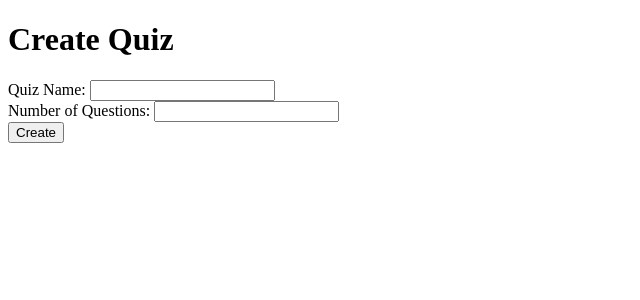
After one commit to LipaMar/quiz, a Django app: page /create/ in a window 1280 px wide. The commit adds this page. Shown: the top 300 px of the page, without its empty margins (0-640 px from the left). Run offline with Django 3.2, Linux system fonts and the light colour scheme.

Commit message:
Create new quiz
Added possibility to create new quizzes

```diff
--- /dev/null
+++ b/src/quiz_app/forms.py
@@ -0,0 +1,25 @@
+from django import forms
+
+from django.core.exceptions import ValidationError
+from django.utils.translation import ugettext_lazy as _
+
+
+class CreateNewQuizForm(forms.Form):
+    quiz_name = forms.CharField(max_length=30, label="Quiz Name")
+    num_questions = forms.IntegerField(label="Number of Questions")
+
+    def clean_name(self):
+        data = self.cleaned_data['quiz_name']
+
+        if data == "Default_Name":
+            raise ValidationError(_('Invalid name! Quiz name must be unique.'))
+
+        return data
+
+    def clean_num_questions(self):
+        data = self.cleaned_data['num_questions']
+
+        if (isinstance(data, int) is False) or (data < 1):
+            raise ValidationError(_('Invalid number of questions! Must be positive integer.)'))
+
+        return data
--- /dev/null
+++ b/src/quiz_app/templates/create_quiz_page.html
@@ -0,0 +1,41 @@
+<!DOCTYPE html>
+<html lang="en">
+<head>
+
+    {% load static %}
+
+    <meta charset="UTF-8">
+    <title>Create Quiz</title>
+
+</head>
+<body>
+    <div class="form_wrapper">
+
+        <h1 class="form_name">Create Quiz</h1>
+        <form action="" method="post">
+            {% csrf_token %}
+            <div class="error_text">
+              {{ form.non_field_errors }}
+            </div>
+
+            <div class="quiz_name_wrapper">
+                {{ form.quiz_name.errors }}
+                <label class="quiz_name_label" for="{{ form.quiz_name.id_for_label }}">Quiz Name: </label>
+                {{ form.quiz_name }}
+            </div>
+
+            <div class="num_questions_wrapper">
+                <div class="error_text">
+                    {{ form.num_questions.errors }}
+                </div>
+
+                <label  class="num_questions_label" for="{{ form.num_questions.id_for_label }}">Number of Questions: </label>
+                {{ form.num_questions }}
+            </div>
+
+        <input class="submit_button" type="submit" value="Create">
+        </form>
+
+    </div>
+</body>
+</html>
--- a/src/quiz_app/templates/index.html
+++ b/src/quiz_app/templates/index.html
@@ -14,5 +14,6 @@
 {% else %}
     <p>There are no quizzes in the database.</p>
 {%  endif %}
+<a href="{% url 'quiz:create_quiz' %}">Create a new quiz</a>
 </body>
 </html>
--- a/src/quiz_app/templates/single_quiz_page.html
+++ b/src/quiz_app/templates/single_quiz_page.html
@@ -6,6 +6,6 @@
 </head>
 <body>
     <h1>{{ quiz.quiz_title }}</h1>
-    <a href="{%  url 'quiz:single_question_page' quiz.id 1 %}">Question 1</a>
+    <a href="{%  url 'quiz:single_question_page' quiz.id 1 %}">Start Quiz</a>
 </body>
 </html>
--- a/src/quiz_app/urls.py
+++ b/src/quiz_app/urls.py
@@ -11,6 +11,7 @@ urlpatterns = [
     path('<int:quiz_id>/<int:question_id>/', views.single_question_page, name='single_question_page'),
     path('<int:quiz_id>/<int:question_id>/vote/', views.vote, name='vote'),
     path('<int:quiz_id>/results', views.results_page, name='results_page'),
+    path('create/', views.create_quiz, name='create_quiz'),
 
 
 ]
--- a/src/quiz_app/views.py
+++ b/src/quiz_app/views.py
@@ -3,6 +3,7 @@ from django.http import HttpResponseRedirect
 from django.urls import reverse
 
 from .models import Quiz, Choice
+from .forms import CreateNewQuizForm
 
 
 def index(request):
@@ -10,11 +11,12 @@ def index(request):
     context = {'all_quizzes': all_quizzes}
     return render(request, 'index.html', context)
 
+
 def single_quiz_page(request, quiz_id):
     quiz = get_object_or_404(Quiz, pk=quiz_id)
     num_of_questions = len(quiz.question_set.all())
 
-    if(num_of_questions == 0):
+    if num_of_questions == 0:
         quiz.delete()
         all_quizzes = Quiz.objects.all()
         context = {'all_quizzes': all_quizzes}
@@ -29,6 +31,7 @@ def single_quiz_page(request, quiz_id):
     context = {'quiz': quiz, 'num_questions': num_of_questions}
     return render(request, 'single_quiz_page.html', context)
 
+
 def single_question_page(request, quiz_id, question_id):
     quiz = get_object_or_404(Quiz, pk=quiz_id)
     current_question = quiz.question_set.get(question_num=question_id)
@@ -39,7 +42,7 @@ def single_question_page(request, quiz_id, question_id):
         last_question_check = True
         next_or_submit = "Submit"
 
-    next_question_id = question_id+1
+    next_question_id = question_id + 1
 
     all_choices = current_question.choice_set.all()
 
@@ -60,7 +63,7 @@ def vote(request, quiz_id, question_id):
     current_question = quiz.question_set.get(question_num=question_id)
 
     next_or_submit = "Next"
-    if(question_id == (len(quiz.question_set.all()))):
+    if question_id == (len(quiz.question_set.all())):
         next_or_submit = "Submit"
 
     try:
@@ -75,15 +78,15 @@ def vote(request, quiz_id, question_id):
     else:
         correct_answer = current_question.choice_set.get(correct=True)
 
-        if(selected_choice == correct_answer):
+        if selected_choice == correct_answer:
             request.session["num_correct"] += 1
         else:
             request.session["num_wrong"] += 1
 
-        if(question_id == (len(quiz.question_set.all()))):
-            return HttpResponseRedirect(reverse('quiz:results_page', args=(quiz.id, )))
+        if question_id == (len(quiz.question_set.all())):
+            return HttpResponseRedirect(reverse('quiz:results_page', args=(quiz.id,)))
         else:
-            return HttpResponseRedirect(reverse('quiz:single_question_page', args=(quiz_id, question_id+1)))
+            return HttpResponseRedirect(reverse('quiz:single_question_page', args=(quiz_id, question_id + 1)))
 
 
 def results_page(request, quiz_id):
@@ -94,18 +97,42 @@ def results_page(request, quiz_id):
 
     total_questions = num_correct + num_wrong
 
-    score = num_correct/total_questions
+    score = num_correct / total_questions
     score_over_75 = False
-    if(score >= .75):
+    if score >= .75:
         score_over_75 = True
     percentage_score = "{:.0%}".format(score)
 
-    context ={
+    context = {
         'num_correct': num_correct,
-        'num_wrong':num_wrong,
+        'num_wrong': num_wrong,
         'score_over_75': score_over_75,
         'percentage_score': percentage_score,
         'total_questions': total_questions,
         'quiz': quiz,
     }
     return render(request, 'results_page.html', context)
+
+
+def create_quiz(request):
+    if request.method == 'POST':
+
+        form = CreateNewQuizForm(request.POST)
+
+        if form.is_valid():
+            quiz_name = form.cleaned_data['quiz_name']
+            num_questions = form.cleaned_data['num_questions']
+
+            new_quiz = Quiz(quiz_title=quiz_name, num_questions=num_questions)
+            new_quiz.save()
+
+            return HttpResponseRedirect(reverse('quiz:index'))
+
+    else:
+        form = CreateNewQuizForm()
+
+    context = {
+        'form': form,
+    }
+
+    return render(request, 'create_quiz_page.html', context)
```
